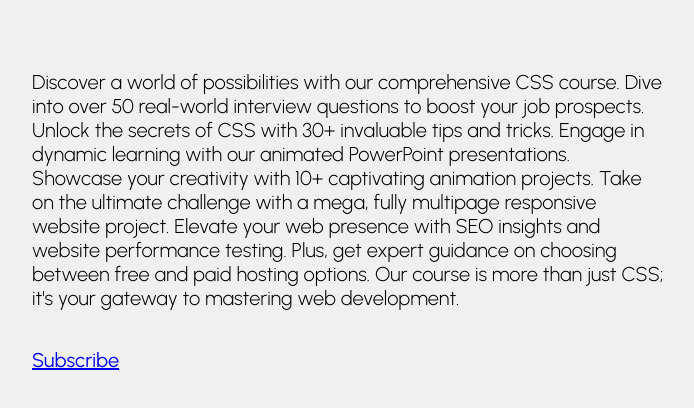
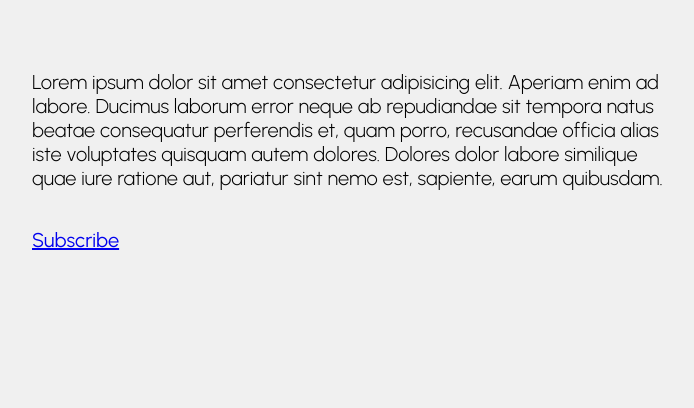
Before and after one commit to Deepaksharmadk/CSS-, a plain HTML site: page css_note/font/index.html in a window 1280 px wide. Shown: the part 146-554 px from the top of the page, without its empty margins (292-986 px from the left). Drawn offline with Linux system fonts and the light colour scheme.

```diff
--- a/css_note/font/index.html
+++ b/css_note/font/index.html
@@ -18,16 +18,12 @@
       <h1>Best CSS Course Ever Created</h1>
       <br />
       <p>
-        Discover a world of possibilities with our comprehensive CSS course.
-        Dive into over 50 real-world interview questions to boost your job
-        prospects. Unlock the secrets of CSS with 30+ invaluable tips and
-        tricks. Engage in dynamic learning with our animated PowerPoint
-        presentations. Showcase your creativity with 10+ captivating animation
-        projects. Take on the ultimate challenge with a mega, fully multipage
-        responsive website project. Elevate your web presence with SEO insights
-        and website performance testing. Plus, get expert guidance on choosing
-        between free and paid hosting options. Our course is more than just CSS;
-        it's your gateway to mastering web development.
+        Lorem ipsum dolor sit amet consectetur adipisicing elit. Aperiam enim ad
+        labore. Ducimus laborum error neque ab repudiandae sit tempora natus
+        beatae consequatur perferendis et, quam porro, recusandae officia alias
+        iste voluptates quisquam autem dolores. Dolores dolor labore similique
+        quae iure ratione aut, pariatur sint nemo est, sapiente, earum
+        quibusdam.
       </p>
       <br />
       <a href="#" target="_blank" type="button">Subscribe</a>
```
